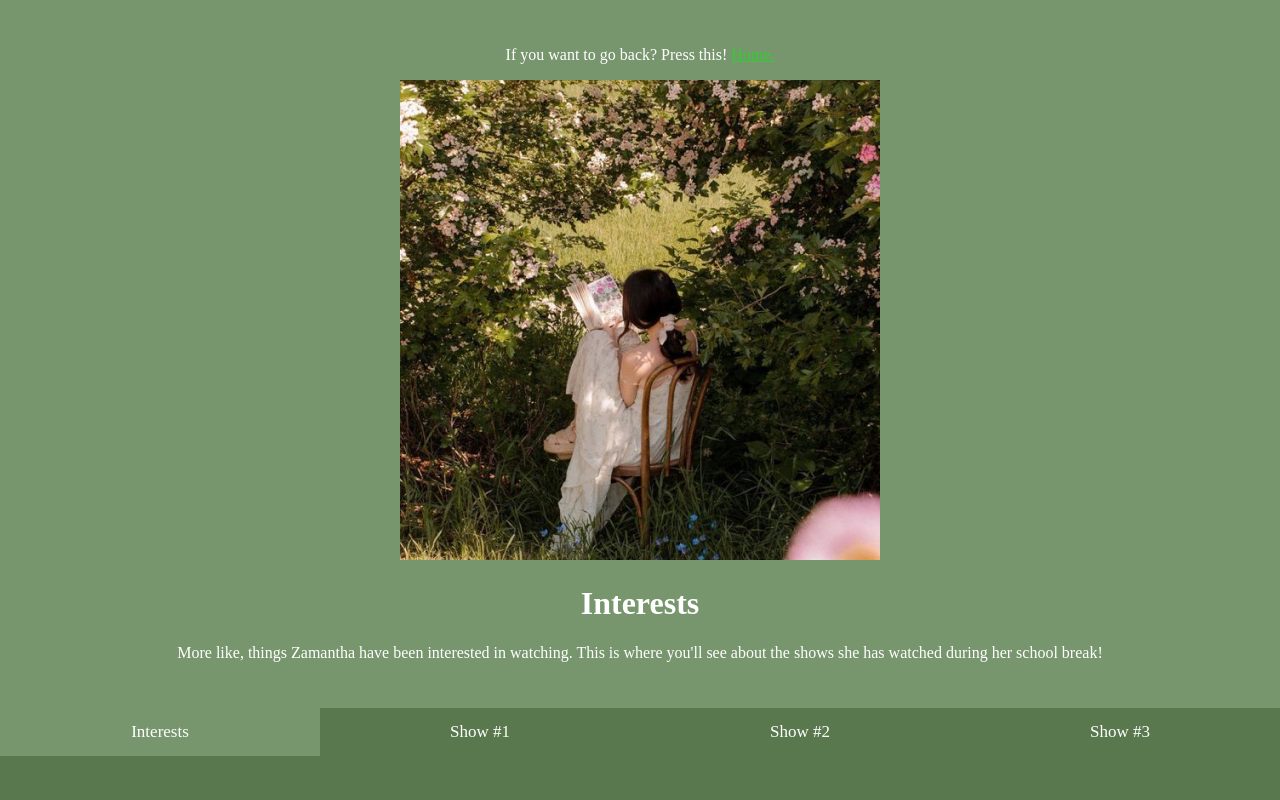
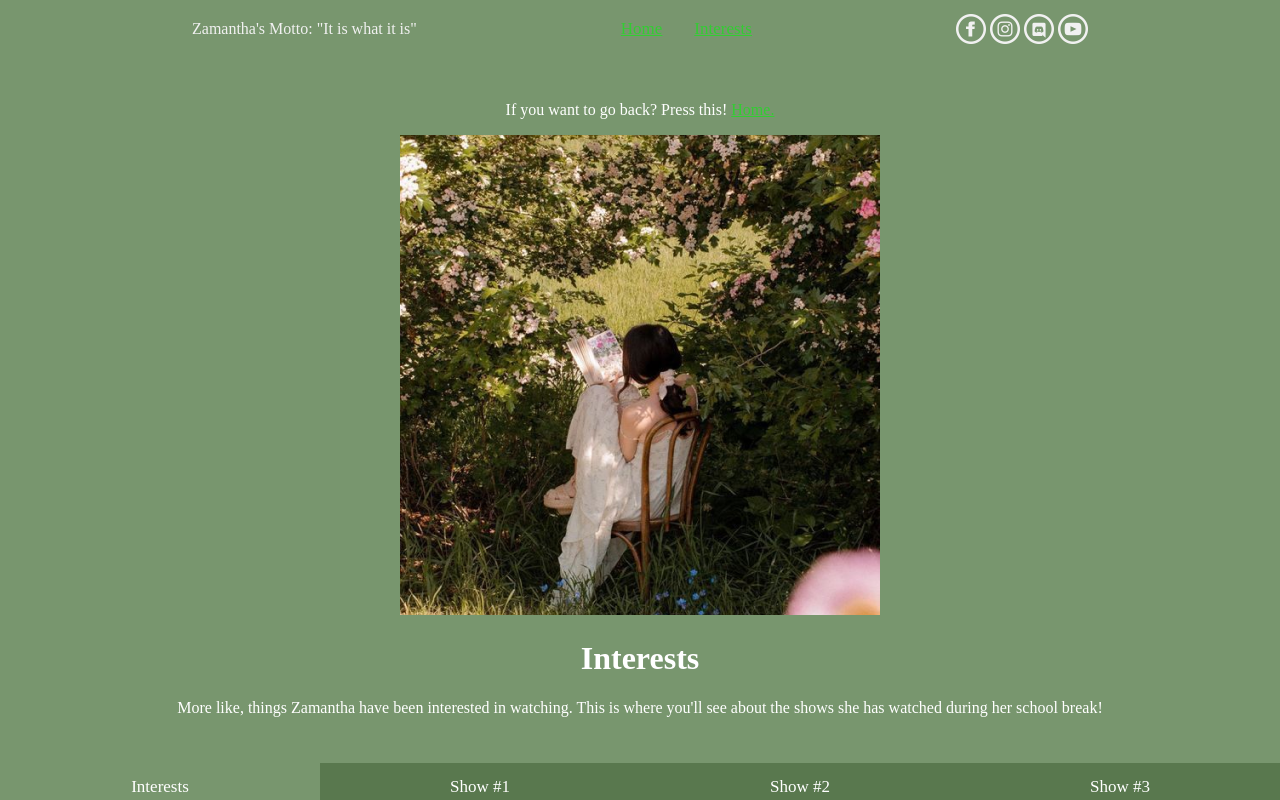
Before and after one commit to zamimi/WST_PIT, a plain HTML site: page about.html in a window 1280 px wide. Drawn offline with Linux system fonts and the light colour scheme.

Commit message:
Adjusted the height and added a header for about page

```diff
--- a/about.html
+++ b/about.html
@@ -10,6 +10,20 @@
 		<link href="https://fonts.googleapis.com/css2?family=Roboto&family=Zilla+Slab:wght@300&display=swap" rel="stylesheet">
 	</head>
 	<body>
+		<div class="header" id="headerwmotto">
+	  		<p>Zamantha's Motto: "It is what it is"</p>
+			<div class="buttons">
+				<button><a href="index.html">Home</a></button>
+				<button><a href="about.html">Interests</a></button>
+			</div>
+			<div class="socmedlinks">
+				<a href="https://www.facebook.com/ZamanthaShane.Pacanut" class="fb" target="_blank"><img src="images/facebook.png" width="30"></a>
+				<a href="https://www.instagram.com/kinchohakai1165/" target="_blank"><img src="images/insta.png" width="30"></a>
+				<a href="https://discord.gg/zvn7avdYuj" target="_blank"><img src="images/discord.png" width="30"></a>
+				<a href="https://www.youtube.com/channel/UCqi62T_PrYGJgsDTDXLQ0DQ" target="_blank"><img src="images/yt.png" width="30"></a>
+			</div>
+		</div>
+		<div class="slideshow">
 			<div id="inter" class="tabcontent">
 				<p>If you want to go back? Press this! <a href="index.html">Home.</a></p>
 				<img src="images/interests.png" class="int">
@@ -41,6 +55,7 @@
 			<button class="tablink" onclick="openCity('Elf', this, '#537D8D')">Show #2</button>
 			<button class="tablink" onclick="openCity('Shield', this, '#A0B2A6')">Show #3</button>
 
+		</div>
 		<script type="text/javascript">
 			function openCity(cityName,elmnt,color) {
 				var i, tabcontent, tablinks;
--- a/design2.css
+++ b/design2.css
@@ -39,6 +39,58 @@ html, body{
 	overflow-x: hidden;
 }
 
+.header {
+	position: fixed;
+	top: 0;
+	padding: 4px;
+	width: 100%;
+	background: #78966E;
+	color: #f1f1f1;
+	display: flex;
+	justify-content: space-evenly;
+}
+
+.buttons{
+	display: flex;
+	justify-content: space-evenly;
+}
+
+.buttons button{
+	background-color: #78966E;
+	color: white;
+	border: none;
+	float: left;
+	outline: none;
+	cursor: pointer;
+	padding: 14px 16px;
+	font-size: 17px;
+	width: 100%;
+}
+
+.buttons button:hover {
+	background-color: #59784E;
+}
+
+.buttons a:link{
+	color: limegreen;
+}
+
+.buttons a:active{
+	color: burlywood;
+}
+
+.buttons a:visited{
+	color: white;
+}
+
+.socmedlinks {
+	margin-top: 10px;
+}
+
+.slideshow {
+	margin-top: 55px;
+}
+
 .tablink {
 	background-color: #59784E;
 	color: white;
```
Also changed, not shown: design.css (+3 -11 lines), index.html (+1 -1 lines). Lines whose indentation alone changed are shown as unchanged.
